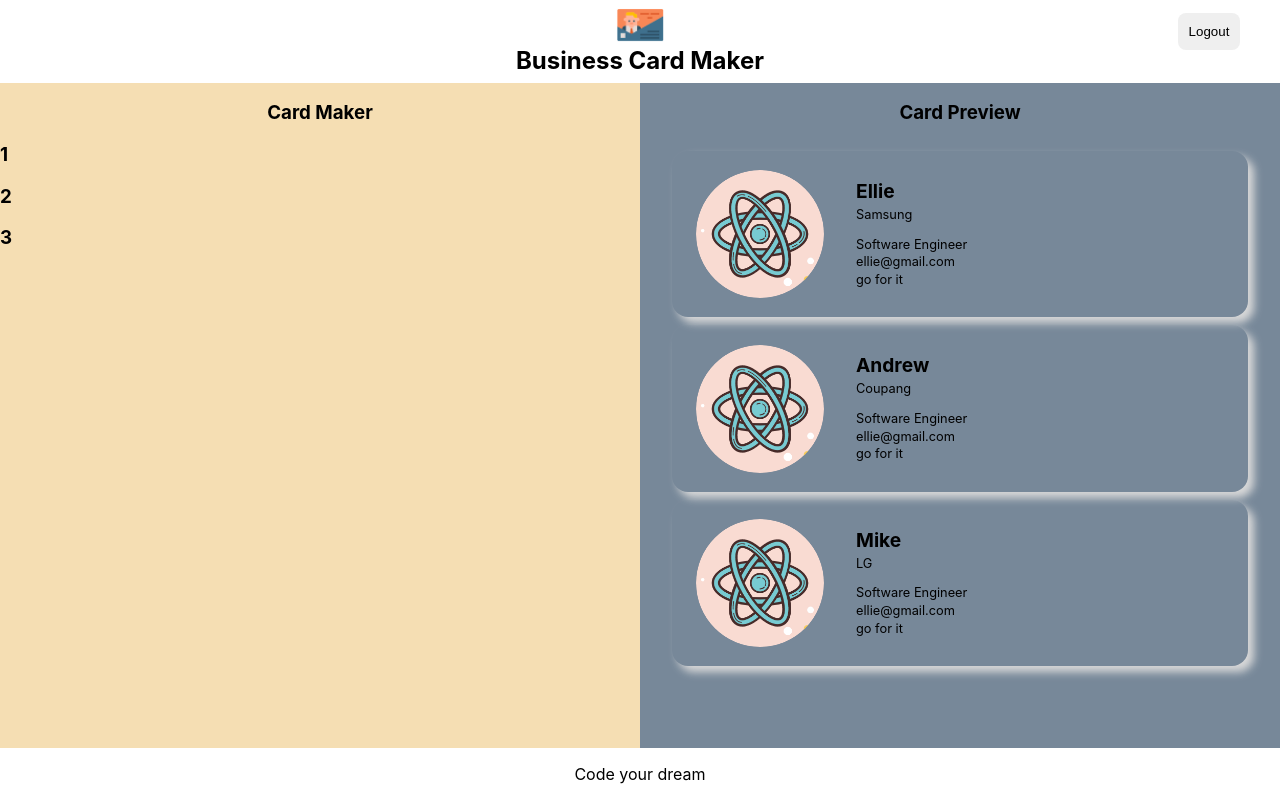
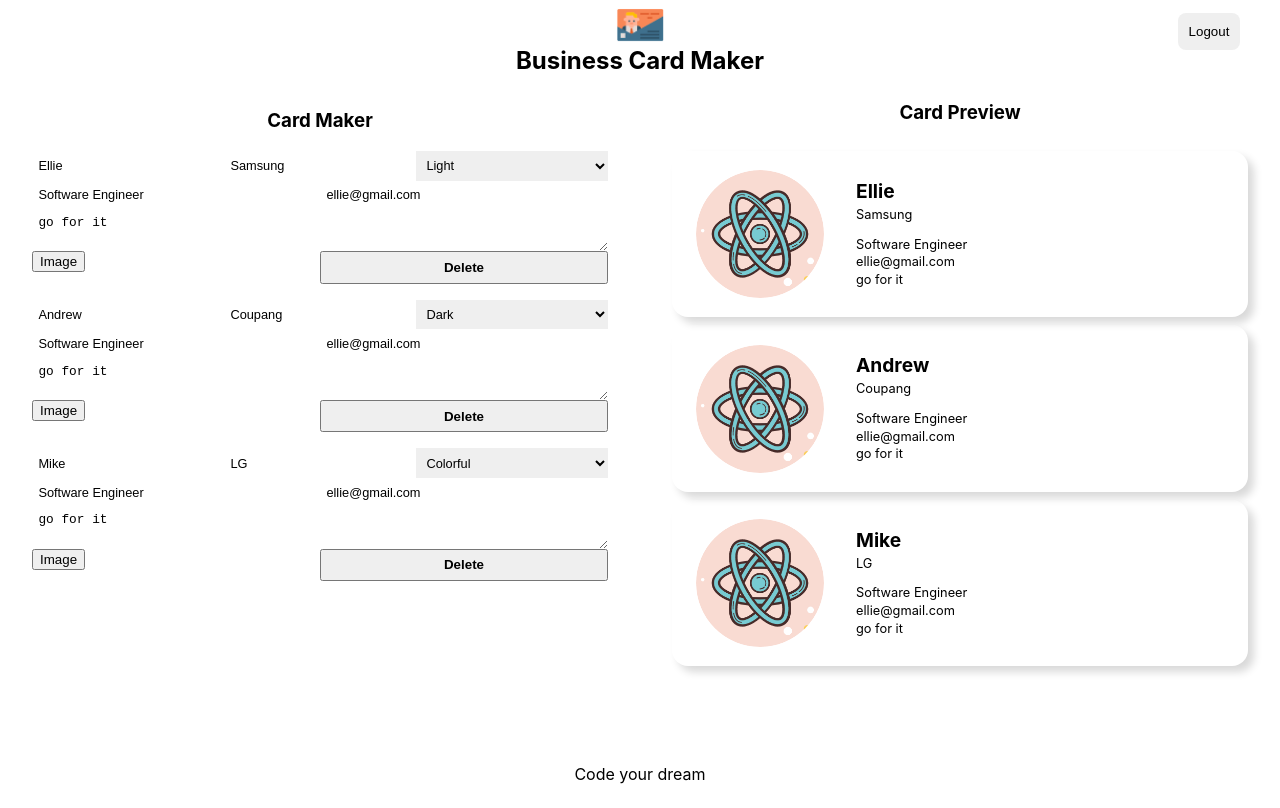
Before and after one commit to Minseok-Park/-App, a React (Create React App) app: page /maker in a window 1280 px wide. Built offline with nearby package versions, Linux system fonts and the light colour scheme; no server answers; sample sign-in values are in the browser's storage.

Commit message:
card & edit_form 레이아웃 구성

```diff
--- /dev/null
+++ b/src/components/button/button.jsx
@@ -0,0 +1,12 @@
+import React from "react";
+import styles from "./button.module.css";
+
+const Button = ({ name, onClick }) => {
+  return (
+    <button className={styles.button} onClick={onClick}>
+      {name}
+    </button>
+  );
+};
+
+export default Button;
--- /dev/null
+++ b/src/components/button/button.module.css
@@ -0,0 +1,14 @@
+@value makerGreen from "../../common/colors.css";
+
+.button {
+  background-color: makerGreen;
+  color: makerWhite;
+  font-weight: 600;
+  cursor: pointer;
+  padding: 0.5em;
+  flex: 1 1 50%;
+}
+
+.button:hover {
+  opacity: 0.8;
+}
--- a/src/components/card_edit_form/card_edit_form.jsx
+++ b/src/components/card_edit_form/card_edit_form.jsx
@@ -1,8 +1,41 @@
 import React from "react";
+import Button from "../button/button";
+import ImageFileInput from "../image_file_input/image_file_input";
 import styles from "./card_edit_form.module.css";
 
 const CardEditForm = ({ card }) => {
-  return <h1>{card.id}</h1>;
+  const { name, company, title, email, message, theme, fileName, fileURL } =
+    card;
+
+  const onSubmit = () => {};
+
+  return (
+    <form className={styles.form}>
+      <input className={styles.input} type="text" name="name" value={name} />
+      <input
+        className={styles.input}
+        type="text"
+        name="company"
+        value={company}
+      />
+      <select className={styles.select} name="theme" value={theme}>
+        <option value="light">Light</option>
+        <option value="dark">Dark</option>
+        <option value="colorful">Colorful</option>
+      </select>
+      <input className={styles.input} type="text" name="title" value={title} />
+      <input className={styles.input} type="text" name="email" value={email} />
+      <textarea
+        className={styles.textarea}
+        name="message"
+        value={message}
+      ></textarea>
+      <div className={styles.fileInput}>
+        <ImageFileInput />
+      </div>
+      <Button name="Delete" onClick={onSubmit} />
+    </form>
+  );
 };
 
 export default CardEditForm;
--- a/src/components/card_edit_form/card_edit_form.module.css
+++ b/src/components/card_edit_form/card_edit_form.module.css
@@ -0,0 +1,40 @@
+@value makerBlack, makerWhite from "../../common/colors.css";
+
+.form {
+  display: flex;
+  width: 100%;
+  flex-wrap: wrap;
+  border-top: 1px solid makerBlack;
+  border-left: 1px solid makerBlack;
+  margin-bottom: 1em;
+}
+.input,
+.textarea,
+.select,
+.button,
+.fileInput {
+  font-size: 0.8rem;
+  width: 100%;
+  border: 0;
+  padding: 0.5em;
+  border-bottom: 1px solid makerBlack;
+  border-right: 1px solid makerBlack;
+  background: makerWhite;
+}
+.input,
+.select {
+  flex: 1 1 30%;
+}
+.fileInput {
+  padding: 0;
+  flex-basis: 50%;
+}
+.input:focus,
+.textarea:focus,
+.select:focus,
+.button:focus {
+  outline: 0;
+}
+.textarea {
+  flex-basis: 100%;
+}
--- a/src/components/editor/editor.module.css
+++ b/src/components/editor/editor.module.css
@@ -1,8 +1,9 @@
-@value makerGreen from "../../common/colors.css";
+@value makerGreen,makerLightGrey from "../../common/colors.css";
 
 .editor {
   flex-basis: 50%;
-  background-color: wheat;
+  border-right: 1px solid makerLightGrey;
+  padding: 0.5em 2em;
 }
 .title {
   width: 100%;
--- /dev/null
+++ b/src/components/image_file_input/image_file_input.jsx
@@ -0,0 +1,8 @@
+import React from "react";
+import styles from "./image_file_input.module.css";
+
+const ImageFileInput = (props) => {
+  return <button>Image</button>;
+};
+
+export default ImageFileInput;
--- a/src/components/maker/maker.module.css
+++ b/src/components/maker/maker.module.css
@@ -1,10 +1,12 @@
 @value mediaQuery from "../../common/size.css";
+@value makerWhite from "../../common/colors.css";
 
 .maker {
   width: 100%;
   height: 100%;
   display: flex;
   flex-direction: column;
+  background-color: makerWhite;
 }
 .container {
   display: flex;
--- a/src/components/preview/preview.module.css
+++ b/src/components/preview/preview.module.css
@@ -2,7 +2,6 @@
 
 .preview {
   flex-basis: 50%;
-  background-color: lightslategray;
 }
 .title {
   width: 100%;
```
Also changed, not shown: src/components/image_file_input/image_file_input.module.css (added).
